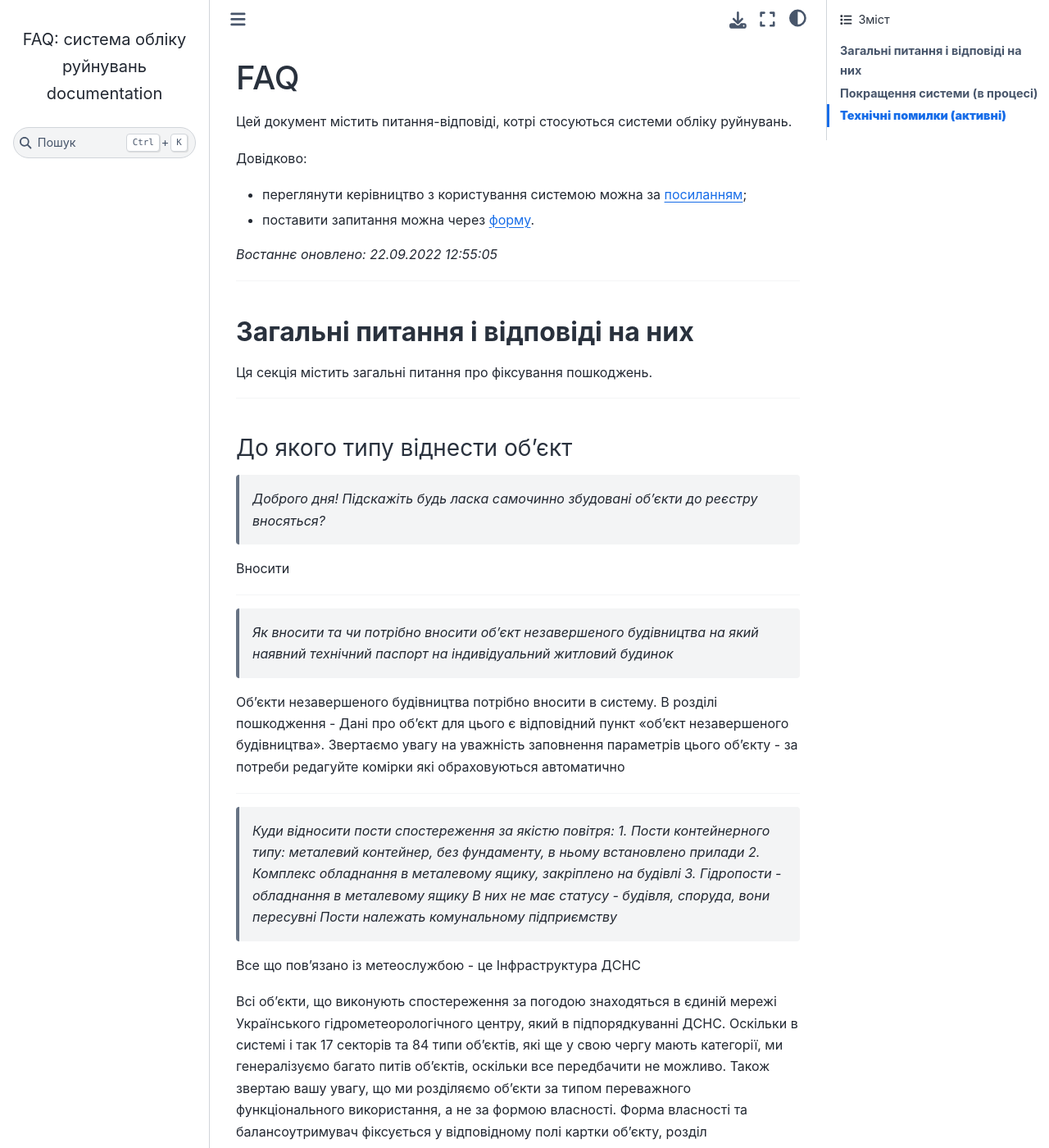
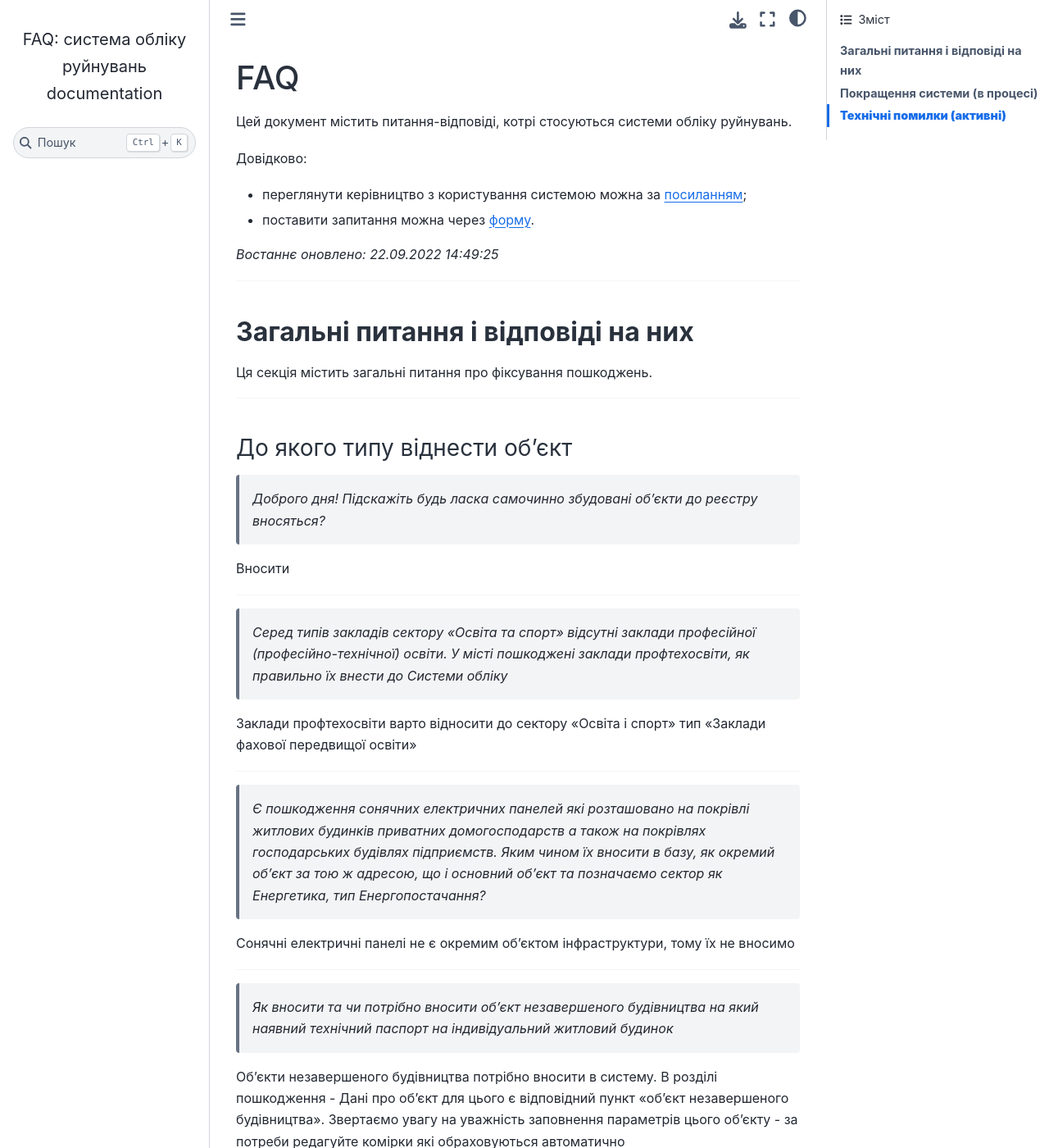
Before and after one commit to hp0404/docs.rebuild, a Sphinx documentation site: the page built from docs/source/index.md, in a window 1280 px wide and 1400 px high. Shown: the whole window at 82% size. Built offline with Sphinx 7.4.7 and the Sphinx Book theme 1.1.4, drawn with Linux system fonts in a browser that asks for light colours; some of the changed text lies outside the part shown.

Commit message:
Updated docs

```diff
--- a/docs/source/index.md
+++ b/docs/source/index.md
@@ -6,7 +6,7 @@
 * переглянути керівництво з користування системою можна за [посиланням](https://docs.google.com/document/d/1hqHZ8R5iTV7zHfnh6B-JPdyyveOn_sPY/edit?usp=sharing&ouid=107928786623657603960&rtpof=true&sd=true);
 * поставити запитання можна через [форму](https://forms.gle/Vd8zJrTydsTgpC6p9).
 
-*Востаннє оновлено: <!-- date starts -->22.09.2022 12:55:05<!-- date ends -->*
+*Востаннє оновлено: <!-- date starts -->22.09.2022 14:49:25<!-- date ends -->*
 
 ---
 
@@ -22,6 +22,16 @@
 > *Доброго дня! Підскажіть будь ласка самочинно збудовані об'єкти  до реєстру  вносяться?*
 
 Вносити
+
+---
+> *Серед типів закладів сектору "Освіта та спорт" відсутні заклади професійної (професійно-технічної) освіти. У місті пошкоджені заклади профтехосвіти, як правильно їх внести до Системи обліку*
+
+Заклади профтехосвіти варто відносити до сектору "Освіта і спорт" тип "Заклади фахової передвищої освіти"
+
+---
+> *Є пошкодження сонячних електричних панелей які розташовано на покрівлі житлових будинків приватних домогосподарств а також на покрівлях господарських будівлях підприємств. Яким чином їх вносити в базу, як окремий об’єкт за тою ж адресою, що і основний об’єкт та позначаємо сектор як Енергетика, тип Енергопостачання?*
+
+Сонячні електричні панелі не є окремим об'єктом інфраструктури, тому їх не вносимо
 
 ---
 > *Як вносити та чи потрібно вносити об'єкт незавершеного будівництва на який наявний технічний паспорт на індивідуальний житловий будинок*
@@ -476,16 +486,16 @@ jpg, jpeg, png, webp, одне фото до 10Мб, до 5 фото в об'є
 Якщо доступна інформація про кількість працівників підприємства до початку повномасштабної війни (24.02.22) - надаємо її, якщо такі дані вже отримати неможливо, надаємо інформацію про кількість працівників підприємства на момент заповнення даних
 
 ---
+> *Якщо відсутні об'єкти які були в гугл таблиці їх потрібно додавати як нові?*
+
+так або надіслати нам їх IDF і ми перевіримо
+
+---
 > *Якщо в багатоквартирному будинку пошкоджено окремі вікна, то в розділі "Квартири" - вказуємо к-сть квартир, потім розписуємо які це квартири (1, 2, 3, 4 - кімнатні). В розділі "зруйновані частково" ставити "0"?*
 
  Розділ "КВАРТИРИ" призначений для того щоб врахувати в суму збитків, завданих москальськими окупантами людське майно (хоча б приблизну вартість), яке знаходилось в квартирах.
 
 Якщо зазнали руйнувань тільки огороджуючі конструкції та немає жодних руйнувань несучих конструкції, то с-ма при підрахунку не буде враховувати дані з розділу "КВАРТИРИ", оскільки при, наприклад, тільки вибитих вікнах значних втрат майна немає, а вартість вікон уже врахован в площі руйнувань вікон, яку ви зазначите у відповідному розділі
-
----
-> *Якщо відсутні об'єкти які були в гугл таблиці їх потрібно додавати як нові?*
-
-так або надіслати нам їх IDF і ми перевіримо
 
 ---
 > *Як бути в такій ситуації, якщо зруйнований міст безхазяйний? У департамента відсутня інформація про його параметри, відремонтувати його теж ніхто не зможе, поки не буде власника (процедура триває більше року)*
```
